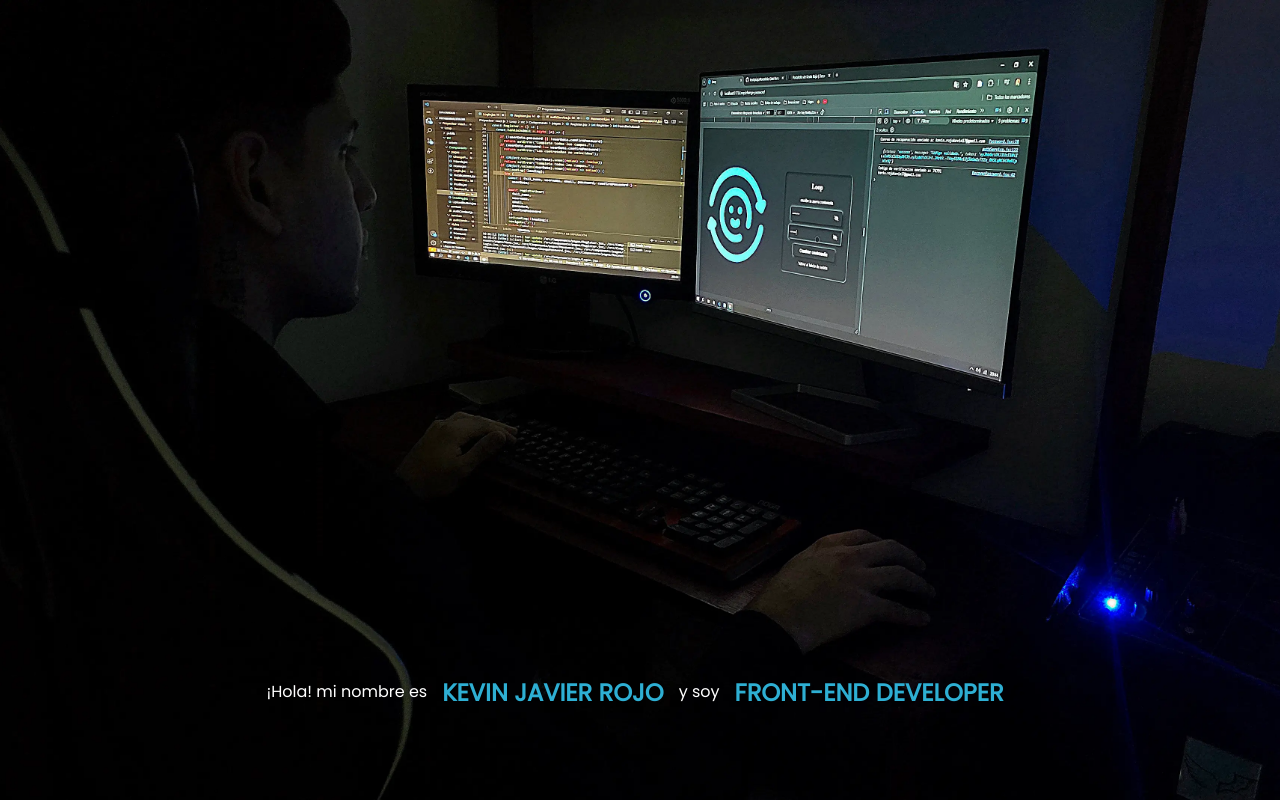
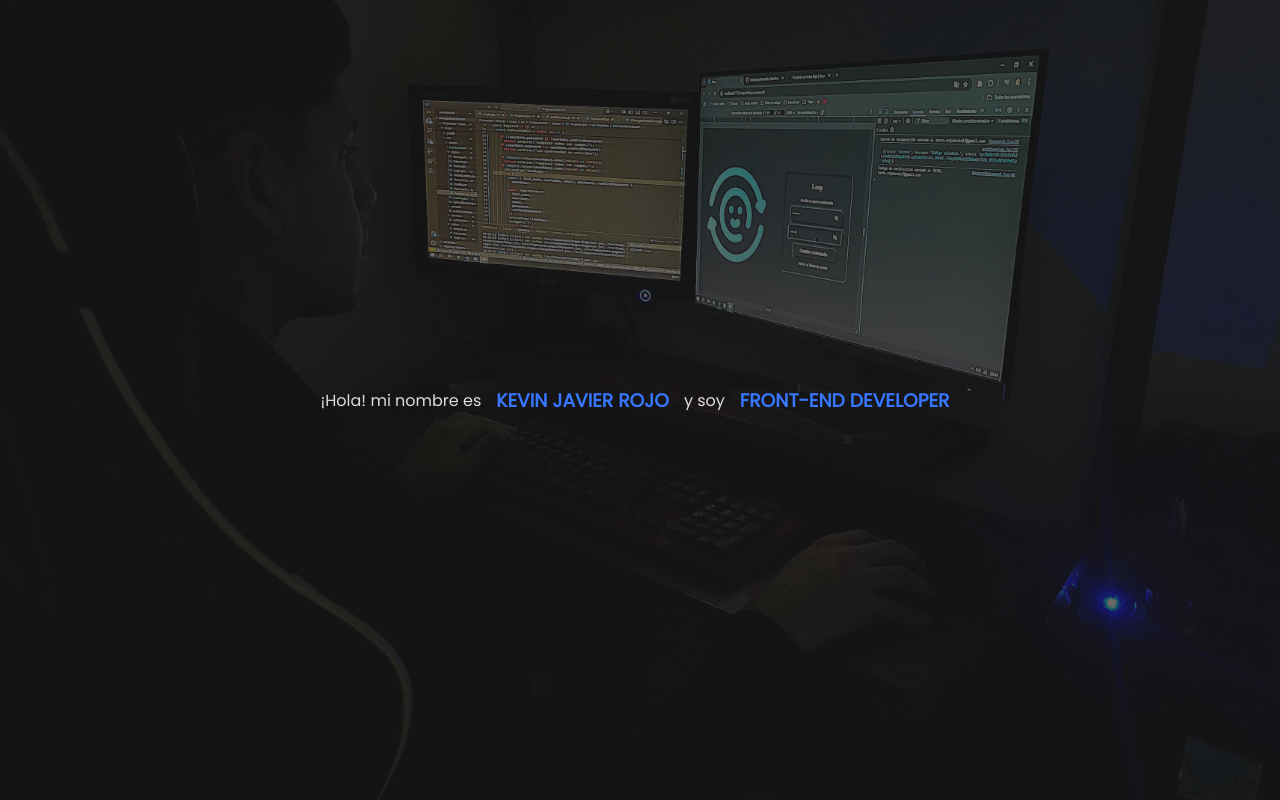
Before and after one commit to kevinjrojo/Portafolio, a React (Vite) app: page / in a window 1280 px wide. Shown: the top 800 px of the page. Built offline with nearby package versions, Linux system fonts and the light colour scheme.

Commit message:
ajustando estilos en el componente Intro

```diff
--- a/src/App.css
+++ b/src/App.css
@@ -2,15 +2,17 @@
 
 :root {
   --background-color-page: #3a3a3a;
-  --color-primary: #2eafd3;
+  --color-primary: #3877ff;
   --color-text: #dcdcdc;
 }
-
 * {
   font-family: "Poppins", sans-serif;
 }
 body {
   margin: 0;
   background-color: var(--background-color-page);
-   height: 200vh;
+  height: 200vh;
 }
+.secciotion{
+  height: auto;
+}
--- a/src/App.jsx
+++ b/src/App.jsx
@@ -1,18 +1,24 @@
 import "./App.css";
 import { Information } from "./components/Information";
 import { Intro } from "./components/Intro";
+import { Studies } from "./components/Studies";
+import { Contact } from "./components/Contact";
+
+
 
 
 function App() {
   return (
     <>
+    <section className="secction">
       <Intro />
-  <Information />
-      {/*
-      <Project Projects={projects} />
-      <ProjectMovil Projects={projects} />
+    <Information />
+
+      {/* <Projects/> */}
+      {/*<ProjectMovil Projects={projects} />*/}
       <Studies />
-      <Contact /> */}
+      <Contact />
+      </section>
     </>
   );
 }
--- a/src/styles/intro.css
+++ b/src/styles/intro.css
@@ -3,36 +3,68 @@
   flex-direction: column;
   justify-content:center;
  overflow: hidden;
-
+  height: 100vh;
 }
 .photo {
   position: absolute;
   height: 100vh;
-  width:100%;
+  width: 100%;
   object-fit: cover;
+  top: 0;
   z-index: 1;
+
 }
 .photo-movil{
   display: none;
 }
 .text-intro {
-    position:relative;
+    position:fixed;
     color:White;
-   display: flex;
-   justify-content: center;
-    align-items: end;
+    background-color: rgba(32, 32, 32, 0.648);
+    display: flex;
+    justify-content: center;
+    align-items: center;
     gap: 5px;
-    height: 90vh;
-    z-index: 2;
+    top: 0;
+    left: 0;
+    height: 100vh;
+    width: 100%;
+    z-index: 3;
+    animation: enhance-intro linear both;
+    animation-timeline: scroll(root block);
+    animation-range: 0 90vh ;
+}
+@keyframes enhance-intro{
+  to{
+    background: rgba(10, 10, 10, 0.503);
+    backdrop-filter: blur(5px);
+    height: 10vh;
 
+  }
+}
+@keyframes text-intro{
+  to{
+    display: none;
+
+  }
 }
 .text-intro h1 {
 color: var(--color-primary);
 margin: 10px;
 
 }
+.text-intro p{
+  color: var(--color-text);
+  animation: text-intro linear both;
+  animation-timeline: scroll(root block);
+  animation-range: 0 80vh ;
+
+}
 
 @media only screen and (max-width: 600px) {
+  .intro{
+    height: 0vh;
+  }
   .photo{
   display: none;
   }
@@ -46,12 +78,10 @@ margin: 10px;
   }
   .text-intro{
     flex-direction: column;
-    display: flex;
-   justify-content: end;
-    align-items: center;
-       gap: 0px;
+    gap: 0;
+  }
 
-  }
+
   .text-intro h1{
     margin: 0px;
   }
```
